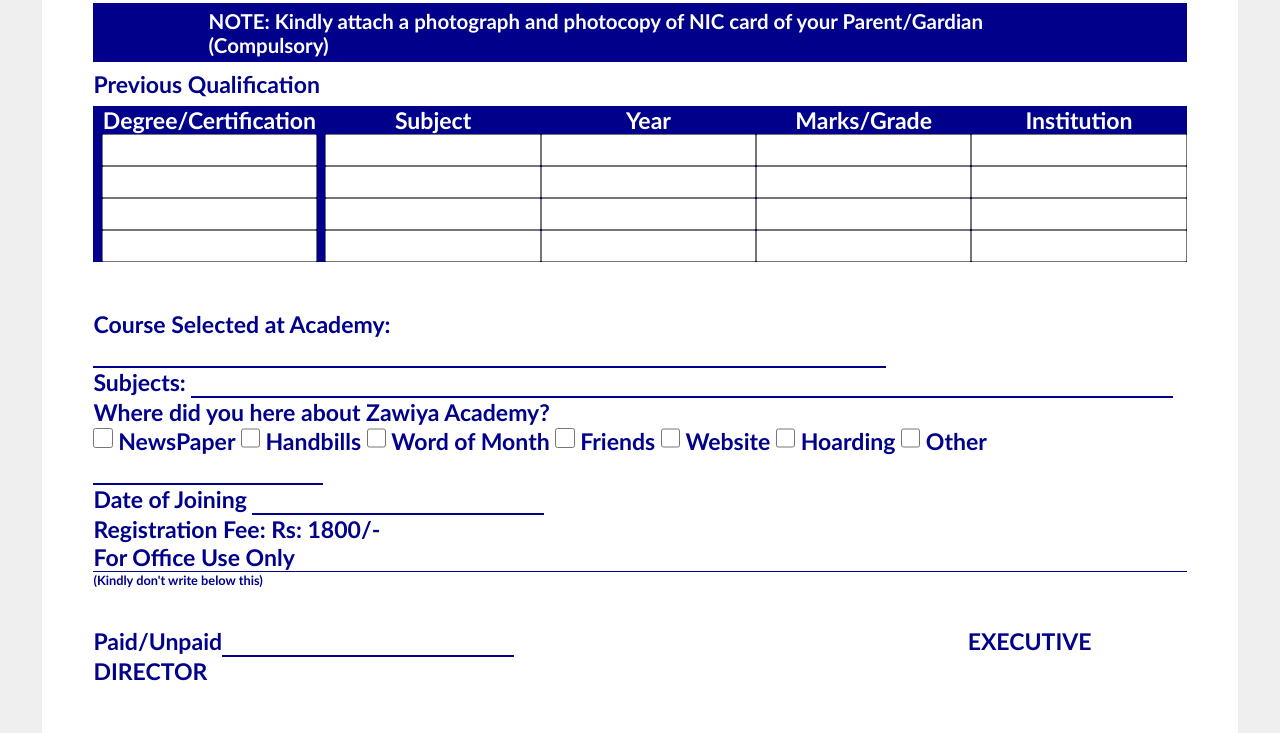
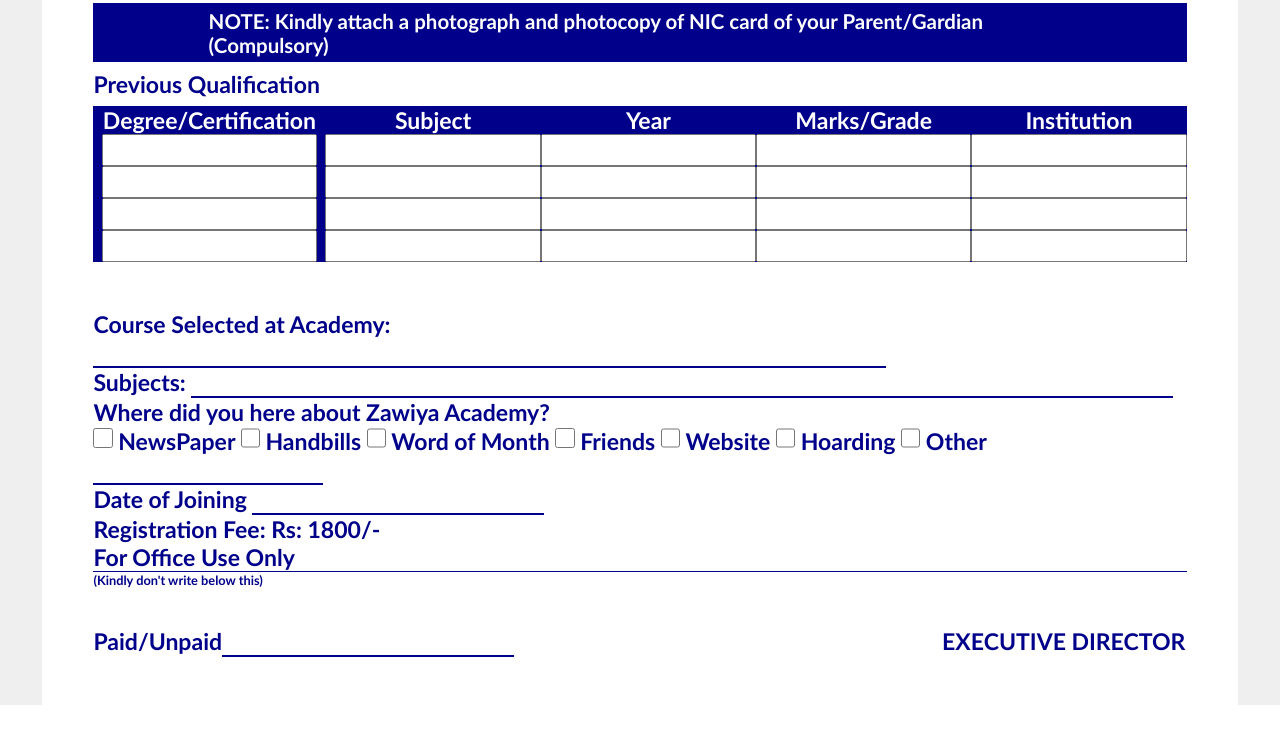
Before and after one commit to sameermurtaza11/admission-form.github.io, a plain HTML site: page index.html in a window 1280 px wide. Shown: the part 415-1148 px from the top of the page. After the commit the page ends 1120 px from the top, so only its background shows below. Drawn offline with Linux system fonts and the light colour scheme.

Commit message:
Update style.css

```diff
--- a/style.css
+++ b/style.css
@@ -140,6 +140,6 @@
 }
 
 #ED{
-    margin-left: 35vw;
+    margin-left: 33vw;
     text-align: middle;
 }
```
